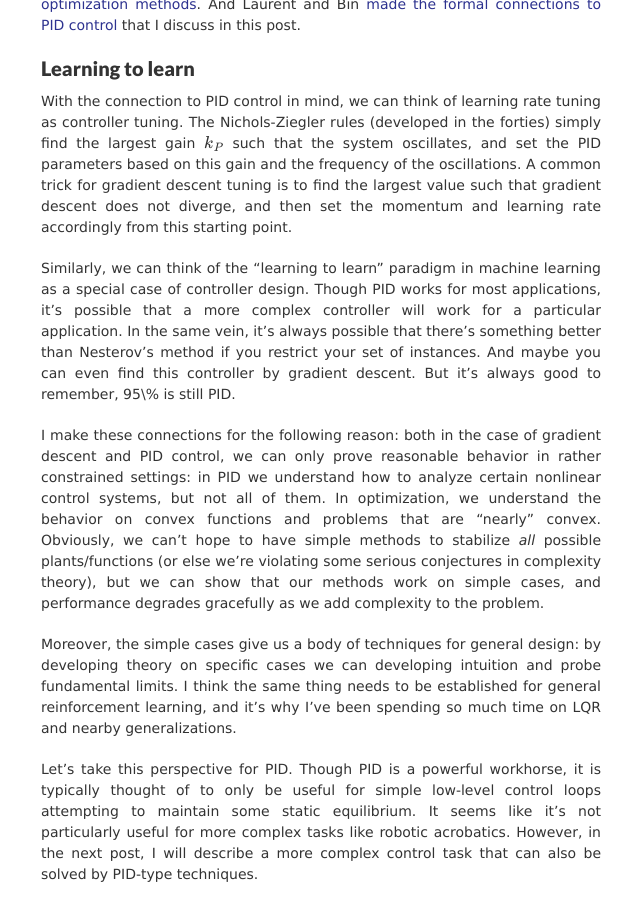
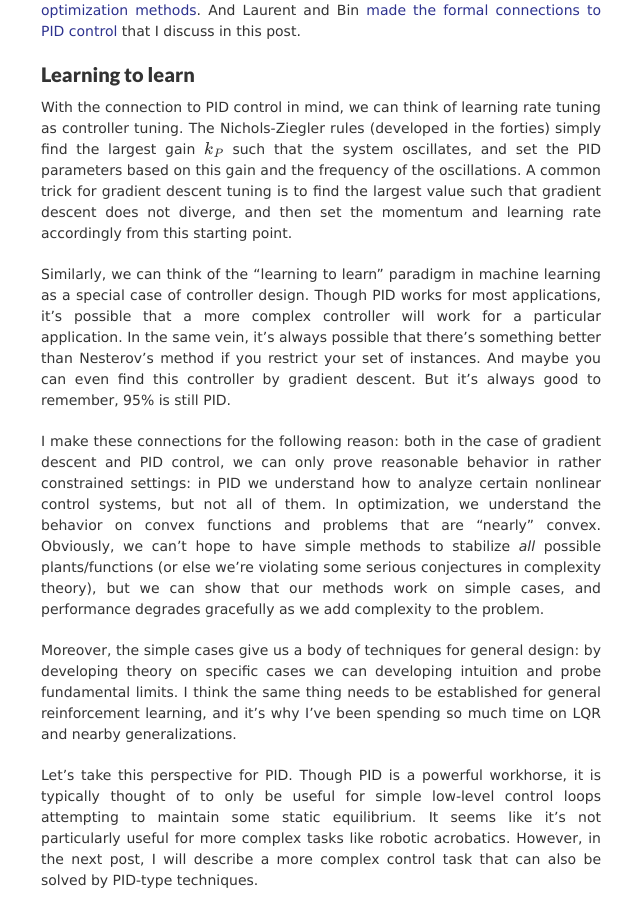
Before and after one commit to benjamin-recht/benjamin-recht.github.io, a Jekyll site: the page built from _posts/2018-04-19-pid.md, in a window 1280 px wide and 900 px high, scrolled down 4867 px. Shown: the whole window, without its empty margins (319-959 px from the left). Built offline with Jekyll 4.4.1, drawn with Linux system fonts in a browser that asks for light colours; nearby versions of some CDN libraries; formulas are drawn with MathJax 3; comment, search, counter and statistics services are not loaded.

```diff
--- a/_posts/2018-04-19-pid.md
+++ b/_posts/2018-04-19-pid.md
@@ -145,7 +145,7 @@
 
 With the connection to PID control in mind, we can think of learning rate tuning as controller tuning. The Nichols-Ziegler rules (developed in the forties) simply find the largest gain $k_P$ such that the system oscillates, and set the PID parameters based on this gain and the frequency of the oscillations. A common trick for gradient descent tuning is to find the largest value such that gradient descent does not diverge, and then set the momentum and learning rate accordingly from this starting point.
 
-Similarly,  we can think of the "learning to learn" paradigm in machine learning as a special case of controller design. Though PID works for most applications, it's possible that a more complex controller will work for a particular application. In the same vein, it's always possible that there's something better than Nesterov's method if you restrict your set of instances. And maybe you can even find this controller by gradient descent. But it's always good to remember, 95\% is still PID.
+Similarly,  we can think of the "learning to learn" paradigm in machine learning as a special case of controller design. Though PID works for most applications, it's possible that a more complex controller will work for a particular application. In the same vein, it's always possible that there's something better than Nesterov's method if you restrict your set of instances. And maybe you can even find this controller by gradient descent. But it's always good to remember, 95% is still PID.
 
 I make these connections for the following reason: both in the case of gradient descent and PID control, we can only prove reasonable behavior in rather constrained settings: in PID we understand how to analyze certain nonlinear control systems, but not all of them.  In optimization, we understand the behavior on convex functions and problems that are "nearly" convex. Obviously, we can't hope to have simple methods to stabilize _all_ possible plants/functions (or else we're violating some serious conjectures in complexity theory), but we can show that our methods work on simple cases, and performance degrades gracefully as we add complexity to the problem.
 
```
Also changed, not shown: assets/rl/pid/lureloop.png.
